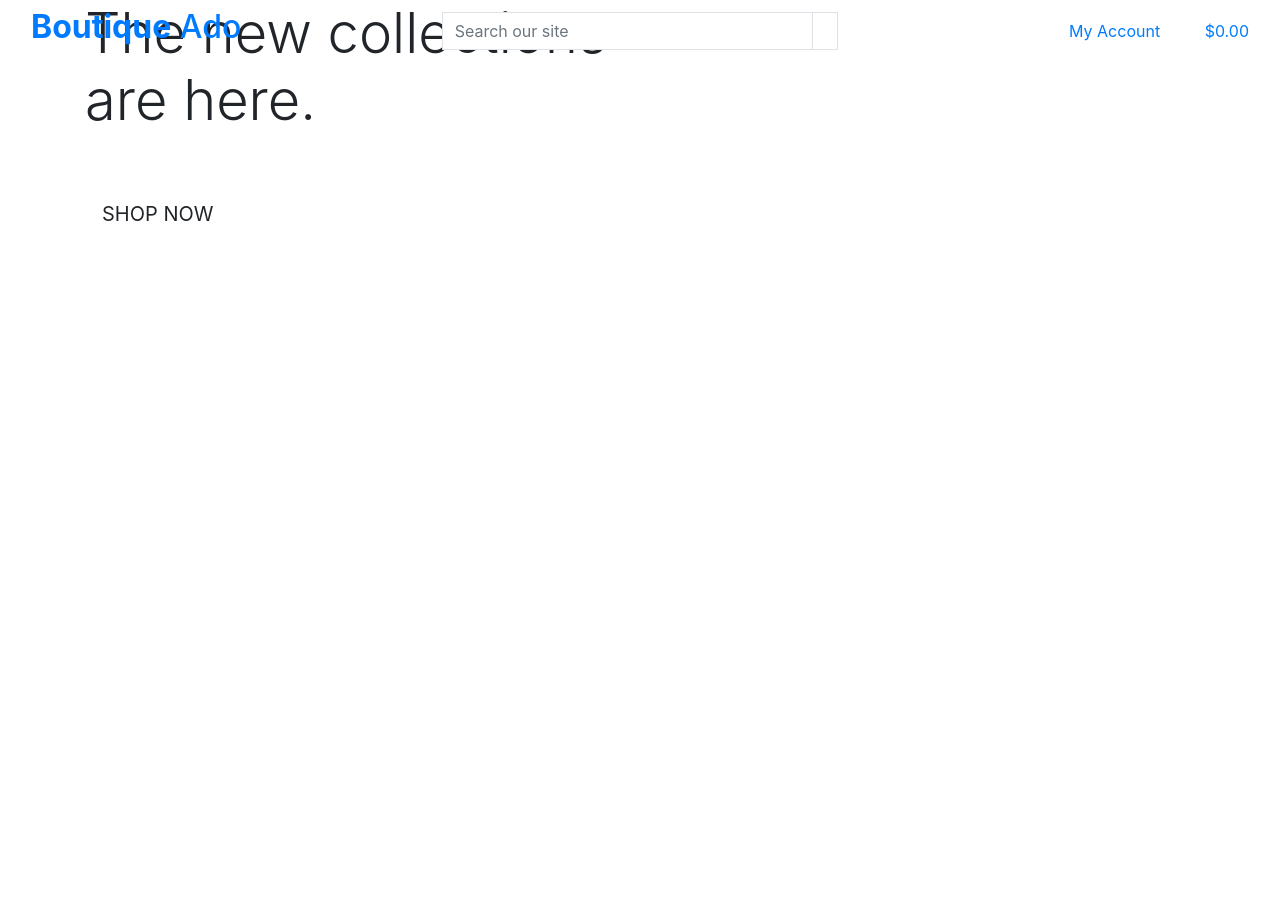
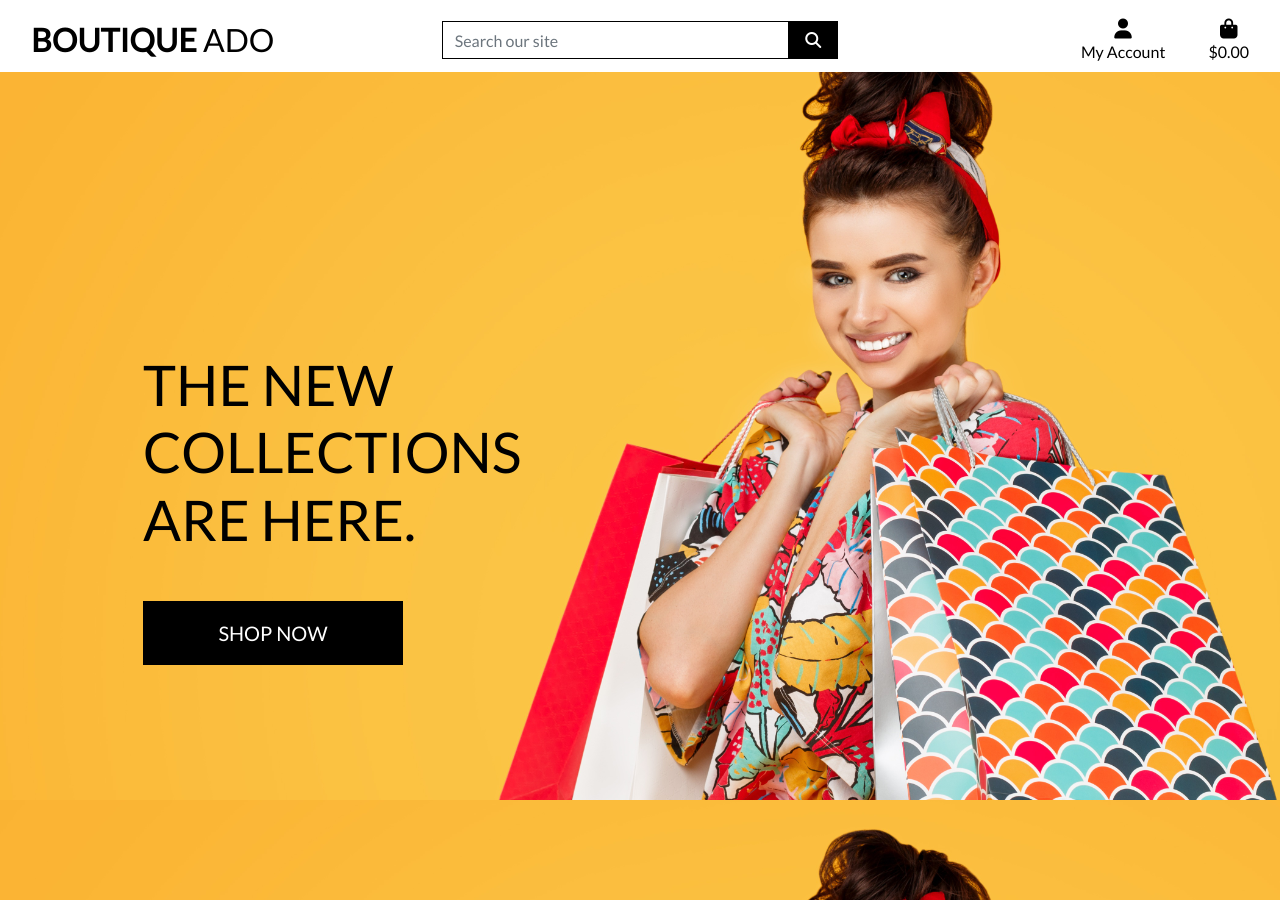
Before and after one commit to nualagr/boutique-ado-v1, a Django app: page / in a window 1280 px wide. Before the commit the page ends 221 px from the top, so only its background shows below. Run offline with Django 3.2, Linux system fonts and the light colour scheme; some libraries are stand-ins or nearby versions.

Commit message:
Completed homepage header and CSS.

```diff
--- a/boutique_ado/settings.py
+++ b/boutique_ado/settings.py
@@ -150,3 +150,7 @@
 # https://docs.djangoproject.com/en/3.1/howto/static-files/
 
 STATIC_URL = '/static/'
+STATICFILES_DIRS = (os.path.join(BASE_DIR, 'static'),)
+
+MEDIA_URL = '/media/'
+MEDIA_ROOT = os.path.join(BASE_DIR, 'media')
--- a/boutique_ado/urls.py
+++ b/boutique_ado/urls.py
@@ -15,9 +15,11 @@
 """
 from django.contrib import admin
 from django.urls import path, include
+from django.conf import settings
+from django.conf.urls.static import static
 
 urlpatterns = [
     path('admin/', admin.site.urls),
     path('accounts/', include('allauth.urls')),
     path('', include('home.urls')),
-]
+] + static(settings.MEDIA_URL, document_root=settings.MEDIA_ROOT)
--- /dev/null
+++ b/static/css/base.css
@@ -0,0 +1,81 @@
+html {
+    height: 100%;
+}
+
+body {
+    background: url('/media/homepage_background_cropped.jpg') no-repeat center center fixed;
+    background-size: cover;
+    height: calc(100vh - 64px);
+    color: #555;
+    font-family: 'Lato';
+}
+
+/* from Bulma */
+.icon {
+    align-items: center;
+    display: inline-flex;
+    justify-content: center;
+    height: 1.5rem;
+    width: 1.5rem;
+}
+
+.logo-font {
+    text-transform: uppercase;
+}
+
+.main-logo-link {
+    width: fit-content;
+}
+
+.shop-now-button {
+    background: black;
+    color: white;
+    min-width: 260px;
+}
+
+.btn-black {
+    background: black;
+    color: white;
+}
+
+.shop-now-button:hover,
+.shop-now-button:active,
+.shop-now-button:focus,
+.btn-black:hover,
+.btn-black:active,
+.btn-black:focus {
+    background: #222;
+    color: white;
+}
+
+.text-black {
+    color: #000 !important;
+}
+
+.border-black {
+    border: 1px solid black !important;
+}
+
+/*--------------------------------------------- Media Queries */
+
+/* Slightly larger container on xl screens */
+@media (min-width: 1200px) {
+    .container {
+        max-width: 80%;
+    }
+}
+
+/* Fixed-top navbar only on medium and up */
+@media (min-width: 992px) {
+    .fixed-top-desktop-only {
+        position: fixed;
+        top: 0;
+        right: 0;
+        left: 0;
+        z-index: 1030;
+    }
+
+    .header-container {
+        padding-top: 164px;
+    }
+}
--- a/templates/base.html
+++ b/templates/base.html
@@ -18,12 +18,18 @@
         <!-- Bootstrap CSS -->
         <link rel="stylesheet" href="https://stackpath.bootstrapcdn.com/bootstrap/4.4.1/css/bootstrap.min.css"
             integrity="sha384-Vkoo8x4CGsO3+Hhxv8T/Q5PaXtkKtu6ug5TOeNV6gBiFeWPGFN9MuhOf23Q9Ifjh" crossorigin="anonymous">
+        <!-- Google Fonts CSS -->
+        <link rel="stylesheet" href="https://fonts.googleapis.com/css?family=Lato&display=swap">
+        <!-- Custom CSS -->
+        <link rel="stylesheet" href="{% static 'css/base.css' %}">
     {% endblock %}
 
     {% block extra_css %}
     {% endblock %}
 
     {% block corejs %}
+        <!-- Font Awesome -->
+        <script src="https://kit.fontawesome.com/5f7c1faf81.js" crossorigin="anonymous"></script>
         <!-- jQuery first, then Popper.js, then Bootstrap JS -->
         <script src="https://code.jquery.com/jquery-3.4.1.slim.min.js"
             integrity="sha384-J6qa4849blE2+poT4WnyKhv5vZF5SrPo0iEjwBvKU7imGFAV0wwj1yYfoRSJoZ+n"
@@ -44,10 +50,10 @@
 
 <body>
     <header class="container-fluid fixed-top">
-        <div class="row">
+        <div id="topnav" class="row bg-white pt-lg-2 d-none d-lg-flex">
             <div class="col-12 col-lg-4 my-auto py-1 py-lg-0 text-center text-lg-left">
                 <a href="{% url 'home' %}" class="nav-link main-logo-link">
-                    <h2 class="logo-font text-black-my-0"><strong>Boutique</strong> Ado</h2>
+                    <h2 class="logo-font text-black my-0"><strong>Boutique</strong> Ado</h2>
                 </a>
             </div>
             <div class="col-12 col-lg-4 my-auto py-1 py-lg-0">
@@ -67,7 +73,7 @@
             <div class="col-12 col-lg-4 my-auto py-1 py-lg-0">
                 <ul class="list-inline list-unstyled text-center text-lg-right my-0">
                     <li class="list-inline-item dropdown">
-                        <a href="#" class="text-black nav-link" id="user-options" datta-toggle="dropdown" aria-haspopup="true" aria-expanded="false">
+                        <a class="text-black nav-link" href="#" id="user-options" data-toggle="dropdown" aria-haspopup="true" aria-expanded="false">
                             <div class="text-center">
                                 <div><i class="fas fa-user fa-lg"></i></div>
                                 <p class="my-0">My Account</p>
@@ -87,7 +93,7 @@
                         </div>
                     </li>
                     <li class="list-inline-item">
-                        <a class="{% if grand_total %} text-info font-weight-bold {% else %} text-black {% endif %} nav-link" href="">
+                        <a class="{% if grand_total %}text-info font-weight-bold{% else %}text-black{% endif %} nav-link" href="">
                             <div class="text-center">
                                 <div><i class="fas fa-shopping-bag fa-lg"></i></div>
                                 <p class="my-0">
```
Also changed, not shown: media/homepage_background_cropped.jpg (added).
